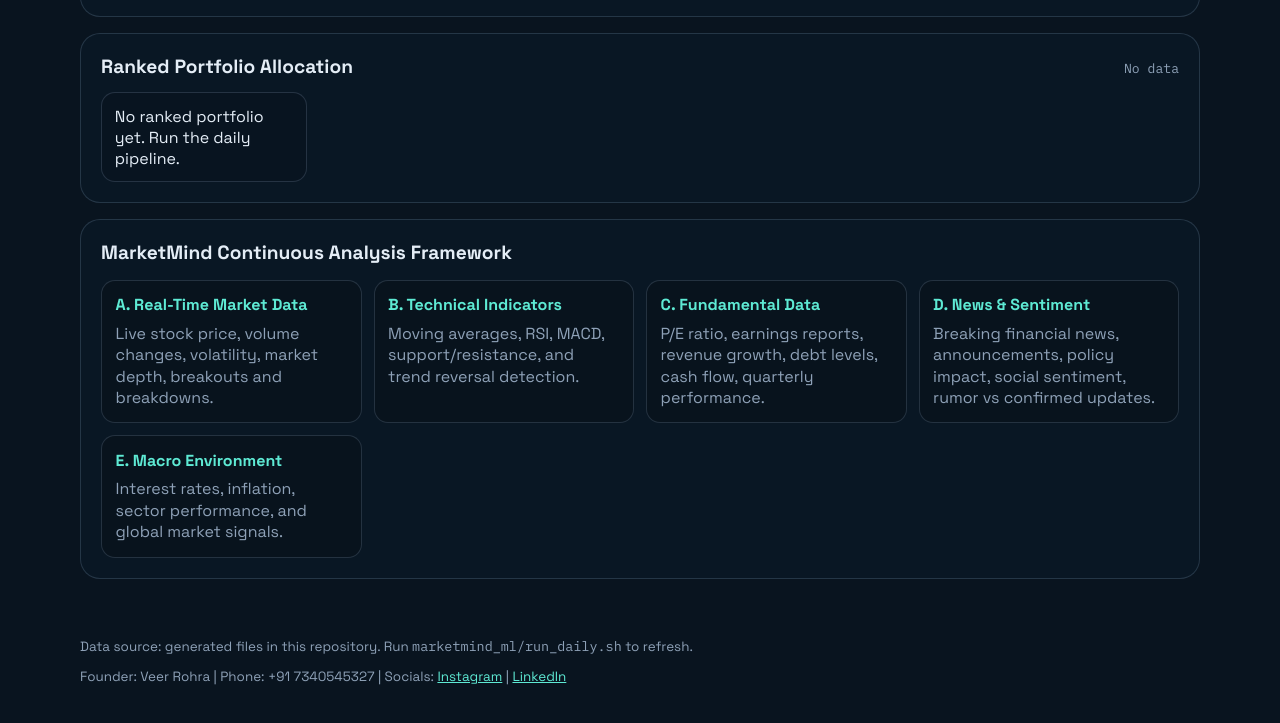
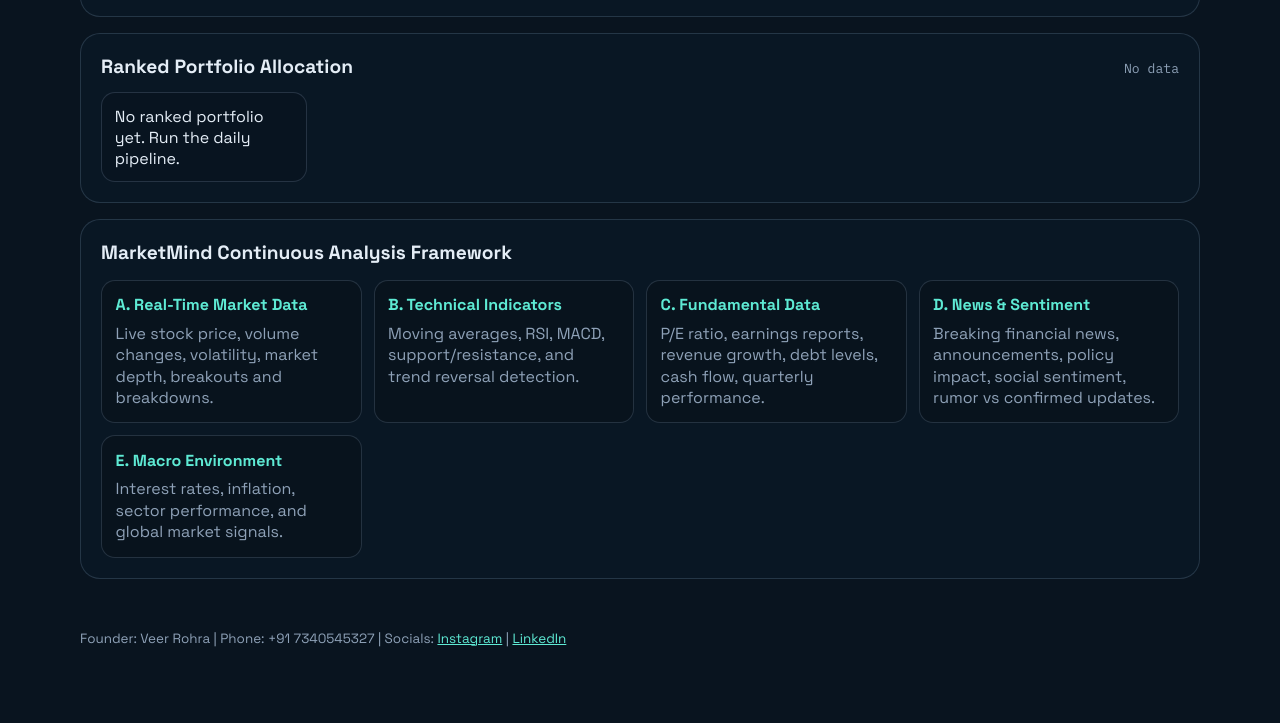
Before and after one commit to veer-rohra/MarketMind, a plain HTML site: page index.html in a window 1280 px wide. Shown: the part 1234-1957 px from the top of the page. After the commit the page ends 1926 px from the top, so only its background shows below. Drawn offline with Linux system fonts and the light colour scheme.

Commit message:
Remove footer data-source text

```diff
--- a/index.html
+++ b/index.html
@@ -174,7 +174,6 @@
     </main>
 
     <footer class="site-footer">
-      <p>Data source: generated files in this repository. Run <code>marketmind_ml/run_daily.sh</code> to refresh.</p>
       <p class="founder-line">
         Founder: <span id="founderName">Your Name</span> |
         Phone: <span id="founderPhone">+1-000-000-0000</span> |
```
